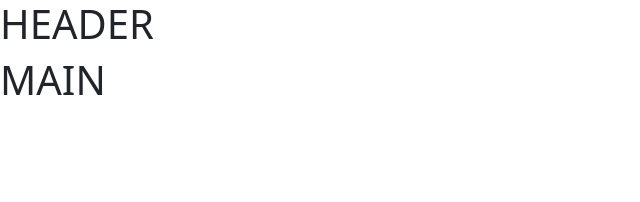
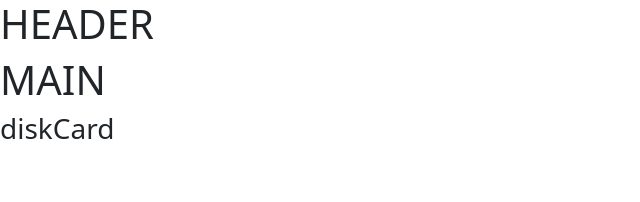
Before and after one commit to Vegadrone/vue-dischi, a Vue app: page / in a window 1280 px wide. Shown: the top 202 px of the page, without its empty margins (0-640 px from the left). Built offline with nearby package versions, Linux system fonts and the light colour scheme.

Commit message:
Add diskCard

```diff
--- a/src/components/Main.vue
+++ b/src/components/Main.vue
@@ -1,12 +1,17 @@
 <template>
   <div>
     <h1>MAIN</h1>
+    <diskCard />
   </div>
 </template>
 
 <script>
+import diskCard from "./diskCard.vue";
+
 export default {
-
+ components: {
+    diskCard,
+  },
 }
 </script>
 
--- /dev/null
+++ b/src/components/diskCard.vue
@@ -0,0 +1,16 @@
+<template>
+  <div>
+    <h3>diskCard</h3>
+  </div>
+</template>
+
+<script>
+
+
+export default {
+}
+</script>
+
+<style>
+
+</style>
```
